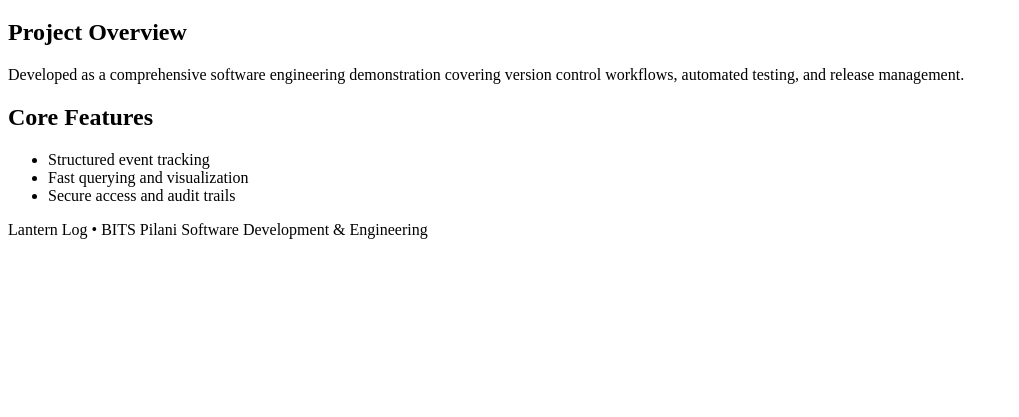
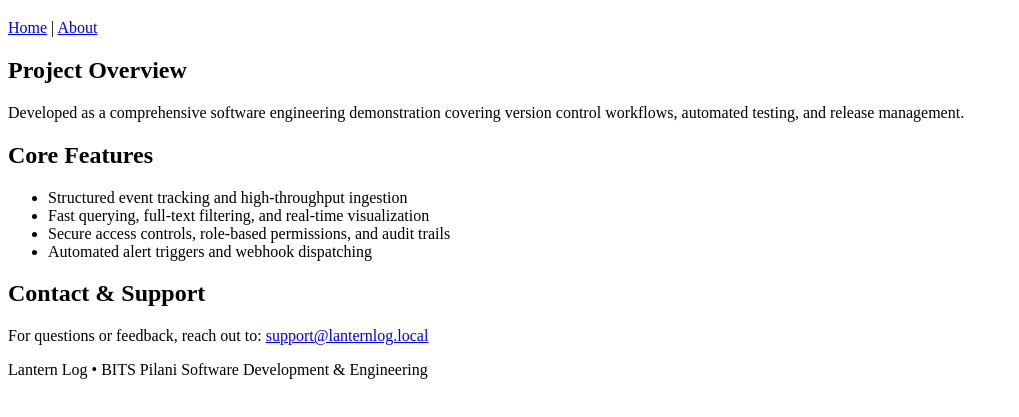
Before and after one commit to NamanAnand66/lantern-log, a plain HTML site: page about.html in a window 1280 px wide. Shown: the part 61-478 px from the top of the page, without its empty margins (0-1019 px from the left). Drawn offline with Linux system fonts and the light colour scheme.

Commit message:
feat: Expand core features list and add contact section on feature branch

```diff
--- a/about.html
+++ b/about.html
@@ -8,6 +8,10 @@
 <body>
     <header>
         <h1>About Lantern Log</h1>
+        <nav>
+            <a href="index.html">Home</a> |
+            <a href="about.html">About</a>
+        </nav>
     </header>
     <main>
         <section>
@@ -17,10 +21,15 @@
         <section>
             <h2>Core Features</h2>
             <ul>
-                <li>Structured event tracking</li>
-                <li>Fast querying and visualization</li>
-                <li>Secure access and audit trails</li>
+                <li>Structured event tracking and high-throughput ingestion</li>
+                <li>Fast querying, full-text filtering, and real-time visualization</li>
+                <li>Secure access controls, role-based permissions, and audit trails</li>
+                <li>Automated alert triggers and webhook dispatching</li>
             </ul>
+        </section>
+        <section id="contact">
+            <h2>Contact &amp; Support</h2>
+            <p>For questions or feedback, reach out to: <a href="mailto:support@lanternlog.local">support@lanternlog.local</a></p>
         </section>
     </main>
     <footer>
```
